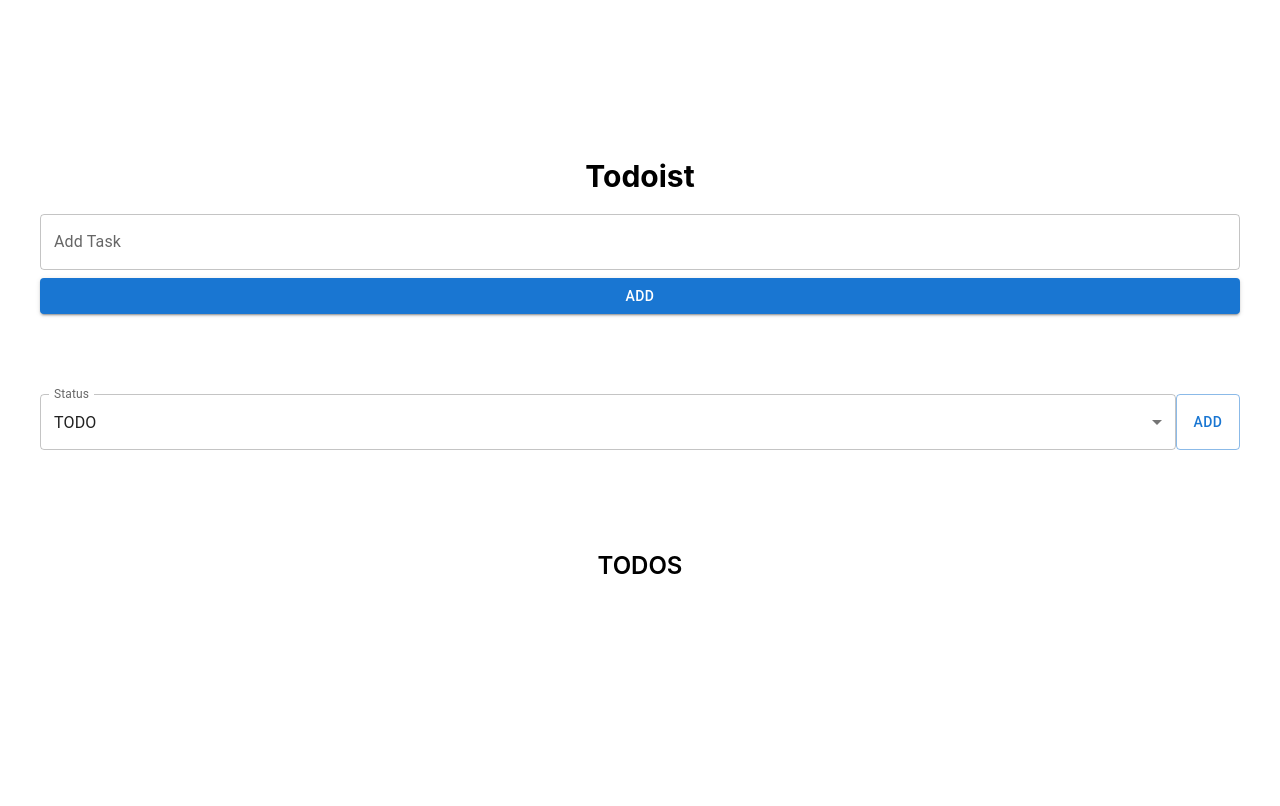
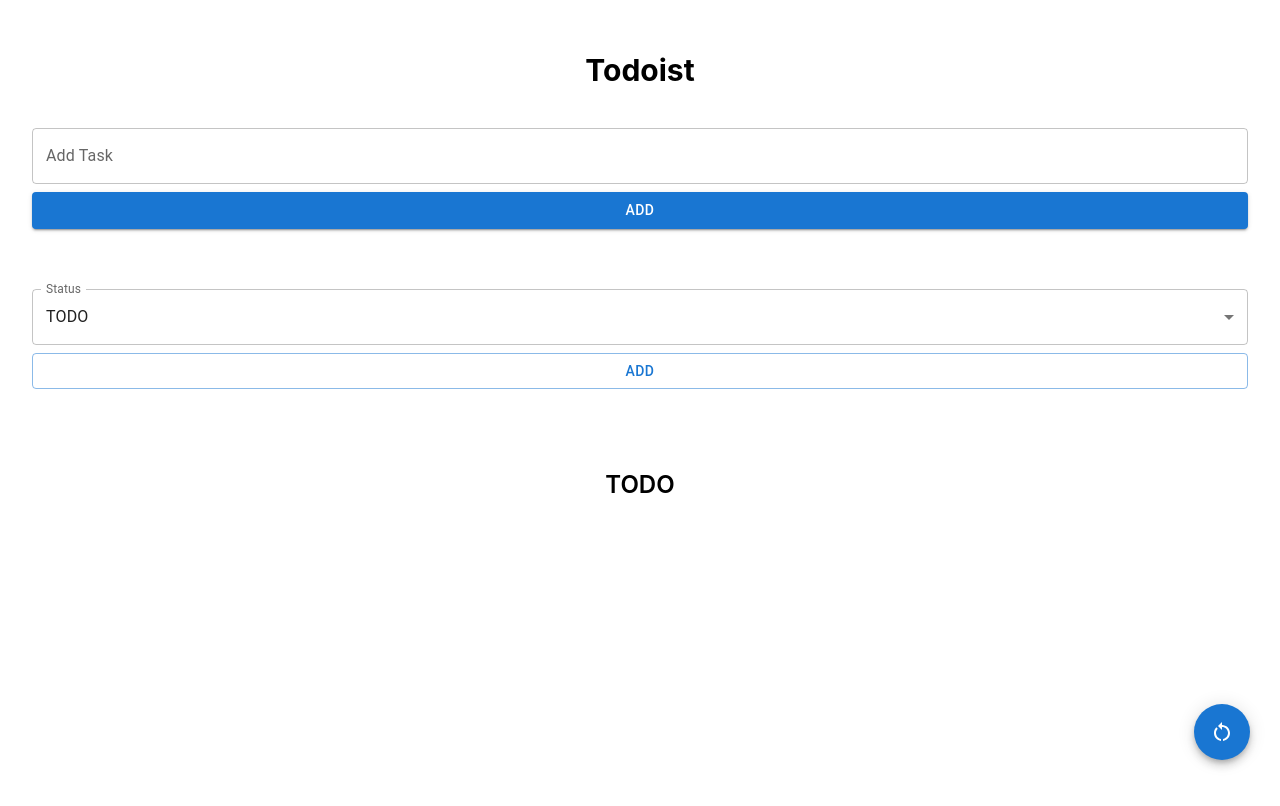
Before and after one commit to writer0713/todoist, a React (Vite) app: page / in a window 1280 px wide. Shown: the top 806 px of the page. Built offline with nearby package versions, Linux system fonts and the light colour scheme.

Commit message:
refactor: 리팩토링 - 전체적인 ux 수정 - reset 버튼 추가

```diff
--- a/src/App.tsx
+++ b/src/App.tsx
@@ -1,26 +1,49 @@
+import Fab from '@mui/material/Fab';
 import InputForm from './components/InputForm';
+import StatusForm from './components/StatusForm';
 import Todos from './components/Todos';
-import StatusSelection from './components/StatusSelection';
 import { useTodoStore } from './stores/TodoStore';
-import StatusAddingDialog from './components/StatusAddingDialog';
+import RestartAltIcon from '@mui/icons-material/RestartAlt';
 
 function App() {
-  const { todos } = useTodoStore((state) => ({
+  const { todos, resetAll } = useTodoStore((state) => ({
     todos: state.todos.filter((todo) => todo.status === state.currentStatus),
+    resetAll: state.resetAll,
   }));
   return (
-    <div className="w-full min-h-screen flex flex-col justify-center items-center gap-5 p-10">
-      <h1 className="text-3xl font-bold">Todoist</h1>
+    <div className="relative flex flex-col items-center justify-center w-full gap-5 p-8">
+      {/* title container */}
+      <div className="w-full p-5 text-center">
+        <h1 className="text-3xl font-bold">Todoist</h1>
+      </div>
 
-      <div className="flex flex-col gap-20 w-full">
+      {/* input form container */}
+      <div className="flex flex-col w-full gap-2 mb-10">
         <InputForm />
-        <div className="flex">
-          <StatusSelection />
-          <StatusAddingDialog />
-        </div>
+      </div>
 
+      {/* status container */}
+      <div className="flex flex-col w-full gap-2 mb-10">
+        <StatusForm />
+      </div>
+
+      {/* todos container */}
+      <div className="w-full overflow-y-scroll h-[500px] p-5 ">
         <Todos todos={todos} />
       </div>
+
+      <Fab
+        color="primary"
+        aria-label="reset"
+        sx={{
+          position: 'fixed',
+          bottom: 40,
+          right: 30,
+        }}
+        onClick={() => resetAll()}
+      >
+        <RestartAltIcon />
+      </Fab>
     </div>
   );
 }
--- /dev/null
+++ b/src/components/BottomDrawer.tsx
@@ -0,0 +1,106 @@
+import ArrowForwardIosOutlinedIcon from '@mui/icons-material/ArrowForwardIosOutlined';
+import ListOutlinedIcon from '@mui/icons-material/ListOutlined';
+import Box from '@mui/material/Box';
+import Button from '@mui/material/Button';
+import Drawer from '@mui/material/Drawer';
+import List from '@mui/material/List';
+import ListItem from '@mui/material/ListItem';
+import ListItemButton from '@mui/material/ListItemButton';
+import ListItemIcon from '@mui/material/ListItemIcon';
+
+import { Divider } from '@mui/material';
+import ListItemText from '@mui/material/ListItemText';
+import * as React from 'react';
+import { useTodoStore } from '../stores/TodoStore';
+import ITodo from '../types/Todo.type';
+
+type Anchor = 'top' | 'left' | 'bottom' | 'right';
+
+export default function BottomDrawer({ todo }: { todo: ITodo }) {
+  const [state, setState] = React.useState({
+    top: false,
+    left: false,
+    bottom: false,
+    right: false,
+  });
+
+  const { statuses, removeTodo, modifyTodoStatus } = useTodoStore((state) => ({
+    statuses: state.statuses.filter((status) => status !== state.currentStatus),
+    removeTodo: state.removeTodo,
+    modifyTodoStatus: state.modifyTodoStatus,
+  }));
+
+  const handleSetTodoStatus = (status: string) => {
+    if (status === 'DELETE') {
+      return removeTodo(todo.id);
+    }
+
+    modifyTodoStatus(todo.id, status);
+  };
+
+  const toggleDrawer =
+    (anchor: Anchor, open: boolean) =>
+    (event: React.KeyboardEvent | React.MouseEvent) => {
+      if (
+        event.type === 'keydown' &&
+        ((event as React.KeyboardEvent).key === 'Tab' ||
+          (event as React.KeyboardEvent).key === 'Shift')
+      ) {
+        return;
+      }
+
+      setState({ ...state, [anchor]: open });
+    };
+
+  const list = (anchor: Anchor) => (
+    <Box
+      sx={{ width: anchor === 'top' || anchor === 'bottom' ? 'auto' : 250 }}
+      role="presentation"
+      onClick={toggleDrawer(anchor, false)}
+      onKeyDown={toggleDrawer(anchor, false)}
+    >
+      <List>
+        {[...statuses].map((status) => (
+          <ListItem key={status} disablePadding>
+            <ListItemButton onClick={() => handleSetTodoStatus(status)}>
+              <ListItemIcon>
+                <ArrowForwardIosOutlinedIcon />
+              </ListItemIcon>
+              <ListItemText primary={status} />
+            </ListItemButton>
+          </ListItem>
+        ))}
+      </List>
+      <Divider />
+      {['DELETE'].map((status) => (
+        <ListItem key={status} disablePadding>
+          <ListItemButton onClick={() => handleSetTodoStatus(status)}>
+            <ListItemIcon>
+              <ArrowForwardIosOutlinedIcon />
+            </ListItemIcon>
+            <ListItemText primary={status} />
+          </ListItemButton>
+        </ListItem>
+      ))}
+    </Box>
+  );
+
+  return (
+    <div>
+      {(['bottom'] as const).map((anchor) => (
+        <React.Fragment key={anchor}>
+          <Button onClick={toggleDrawer(anchor, true)}>
+            <ListOutlinedIcon />
+          </Button>
+          <Drawer
+            anchor={anchor}
+            open={state[anchor]}
+            onClose={toggleDrawer(anchor, false)}
+          >
+            {list(anchor)}
+          </Drawer>
+        </React.Fragment>
+      ))}
+    </div>
+  );
+}
--- a/src/components/InputForm.tsx
+++ b/src/components/InputForm.tsx
@@ -18,7 +18,7 @@
   };
 
   return (
-    <div className="flex flex-col gap-2">
+    <>
       <TextField
         id="outlined-basic"
         label="Add Task"
@@ -31,6 +31,6 @@
       <Button variant="contained" onClick={handleAddTodo}>
         ADD
       </Button>
-    </div>
+    </>
   );
 }
--- /dev/null
+++ b/src/components/StatusForm.tsx
@@ -0,0 +1,11 @@
+import StatusAddingDialog from './status/StatusAddingDialog';
+import StatusSelection from './status/StatusSelection';
+
+export default function StatusForm() {
+  return (
+    <>
+      <StatusSelection />
+      <StatusAddingDialog />
+    </>
+  );
+}
--- a/src/components/Todo.tsx
+++ b/src/components/Todo.tsx
@@ -1,35 +1,23 @@
-import { Button, ButtonGroup } from '@mui/material';
-import { useTodoStore } from '../stores/TodoStore';
+import { ButtonGroup } from '@mui/material';
 import ITodo from '../types/Todo.type';
+import BottomDrawer from './BottomDrawer';
 
 export default function Todo({ todo }: { todo: ITodo }) {
-  const { statuses, removeTodo, setTodoStatus } = useTodoStore((state) => ({
-    statuses: state.statuses.filter((status) => status !== state.currentStatus),
-    removeTodo: state.removeTodo,
-    setTodoStatus: state.modifyTodoStatus,
-  }));
-
-  const handleSetTodoStatus = (status: string) => {
-    setTodoStatus(todo.id, status);
-  };
-
   return (
-    <div className="flex justify-between items-center mb-3">
+    <div className="flex items-center justify-between mb-3">
       <p> {todo.text}</p>
       <ButtonGroup
         color="secondary"
         size="small"
         aria-label="Small button group"
       >
-        {statuses.map((status) => (
+        {/* {statuses.map((status) => (
           <Button key={status} onClick={() => handleSetTodoStatus(status)}>
             {status}
           </Button>
-        ))}
+        ))} */}
 
-        <Button key={'DELETE'} onClick={() => removeTodo(todo.id)}>
-          DELETE
-        </Button>
+        <BottomDrawer todo={todo} />
       </ButtonGroup>
     </div>
   );
--- a/src/components/Todos.tsx
+++ b/src/components/Todos.tsx
@@ -1,13 +1,19 @@
+import { useTodoStore } from '../stores/TodoStore';
 import ITodo from '../types/Todo.type';
 import Todo from './Todo';
 
 export default function Todos({ todos }: { todos: ITodo[] }) {
+  const { currentStatus } = useTodoStore();
   return (
-    <div className="p-5">
-      <h2 className="text-center text-2xl font-semibold mb-10">TODOS</h2>
-      {todos.map((todo) => (
-        <Todo todo={todo} key={todo.id} />
-      ))}
-    </div>
+    <>
+      <h2 className="mb-10 text-2xl font-semibold text-center">
+        {currentStatus}
+      </h2>
+      <div>
+        {todos.map((todo) => (
+          <Todo todo={todo} key={todo.id} />
+        ))}
+      </div>
+    </>
   );
 }
--- a/src/components/StatusAddingDialog.tsx
+++ b/src/components/status/StatusAddingDialog.tsx
@@ -8,7 +8,7 @@
   TextField,
 } from '@mui/material';
 import { useState } from 'react';
-import { useTodoStore } from '../stores/TodoStore';
+import { useTodoStore } from '../../stores/TodoStore';
 
 export default function StatusAddingDialog() {
   const [open, setOpen] = useState(false);
--- a/src/components/StatusSelection.tsx
+++ b/src/components/status/StatusSelection.tsx
@@ -5,7 +5,7 @@
   Select,
   SelectChangeEvent,
 } from '@mui/material';
-import { useTodoStore } from '../stores/TodoStore';
+import { useTodoStore } from '../../stores/TodoStore';
 
 export default function StatusSelection() {
   const { statuses, currentStatus, setCurrentStatus } = useTodoStore();
--- a/src/stores/TodoStore.ts
+++ b/src/stores/TodoStore.ts
@@ -12,6 +12,7 @@
   addStatus: (status: string) => void;
   modifyTodoStatus: (id: number, status: string) => void;
   setCurrentStatus: (status: string) => void;
+  resetAll: () => void;
 }
 
 export const useTodoStore = create<TodoStore>()(
@@ -24,7 +25,7 @@
         set((state) => ({
           todos: [
             ...state.todos,
-            { id: Date.now(), text, status: Status.TODO },
+            { id: Date.now(), text, status: state.currentStatus },
           ],
         })),
       removeTodo: (id) =>
@@ -42,6 +43,12 @@
         }));
       },
       setCurrentStatus: (status) => set({ currentStatus: status }),
+      resetAll: () =>
+        set({
+          todos: [],
+          currentStatus: Status.TODO,
+          statuses: [Status.TODO, Status.DOING, Status.DONE],
+        }),
     }),
     {
       name: 'todoist',
```
Also changed, not shown: src/main.tsx (+6 -6 lines).
